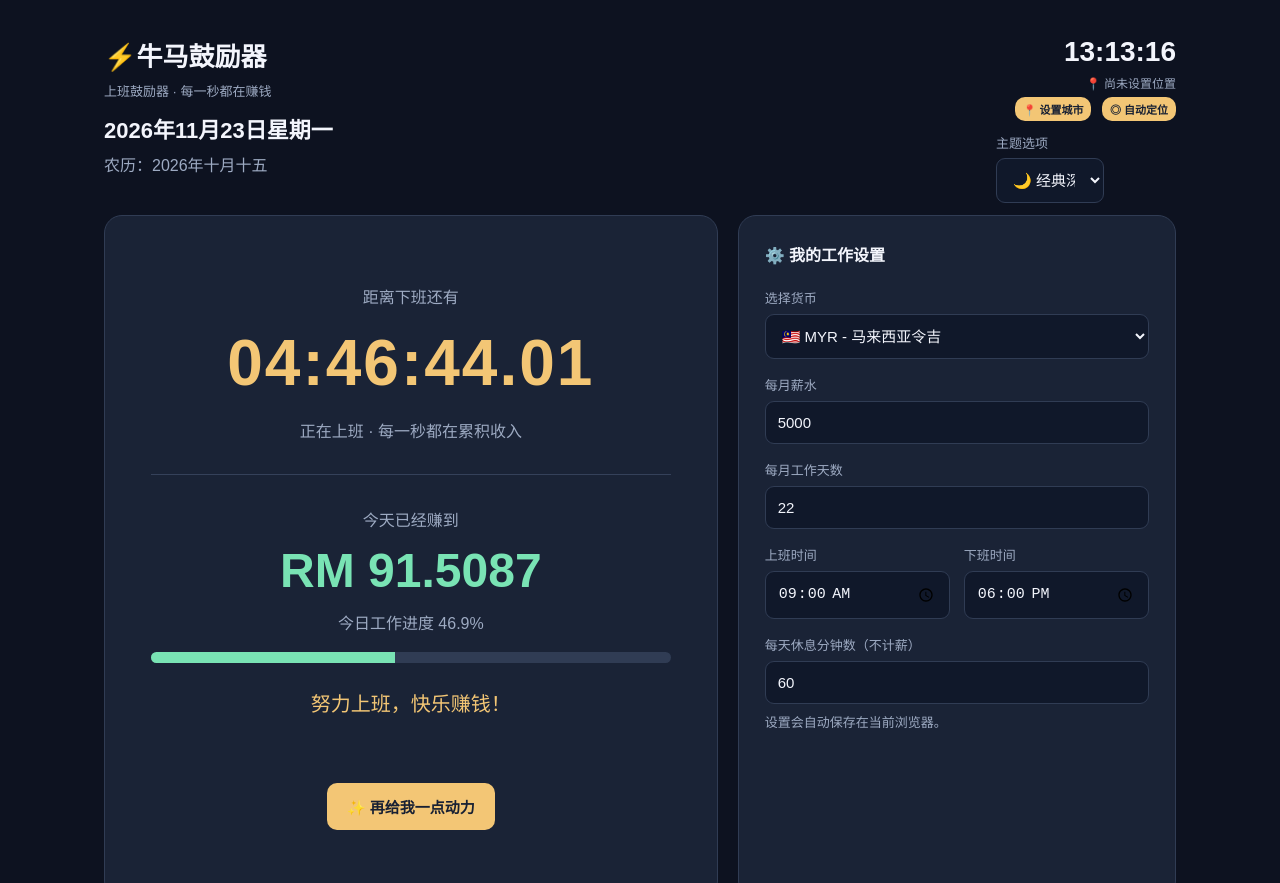
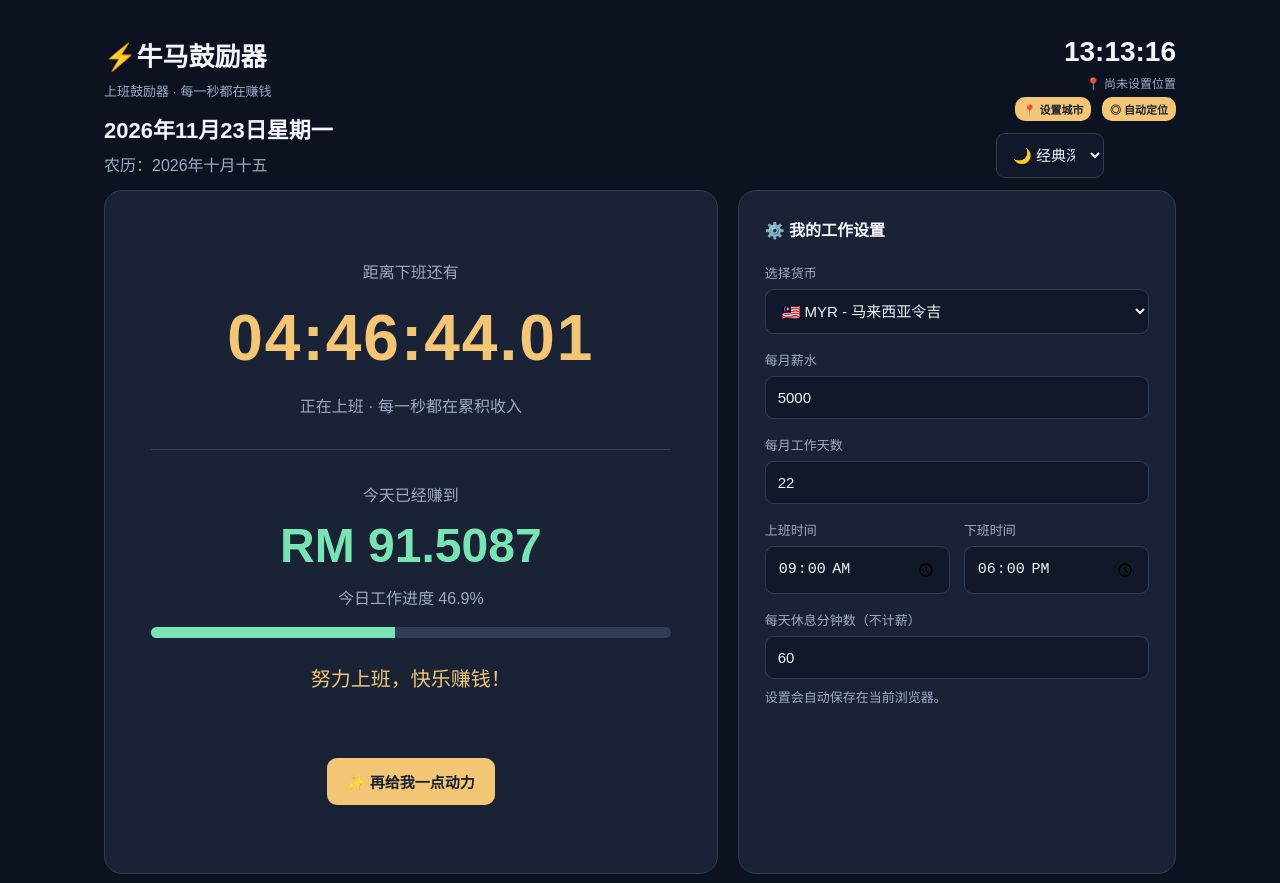
Before and after one commit to sbsvhans-jpg/work-motivator, a plain HTML site: page index.html in a window 1280 px wide. Shown: the top 883 px of the page. Drawn offline with Linux system fonts and the light colour scheme.

Commit message:
Update index.html

```diff
--- a/index.html
+++ b/index.html
@@ -490,7 +490,7 @@ label {
 </button>
 
 <div class="theme-selector" style="width:180px;max-width:100%;margin:12px 0 0 auto;padding:0;border:none;display:block;text-align:left">
-  <label for="themeSelect"> 主题选项</label>
+
 <select id="themeSelect" style="width:180px;max-width:60%;flex:0 0 180px">
     <option value="dark">🌙 经典深色</option>
     <option value="light">☀️ 简约浅色</option>
```
